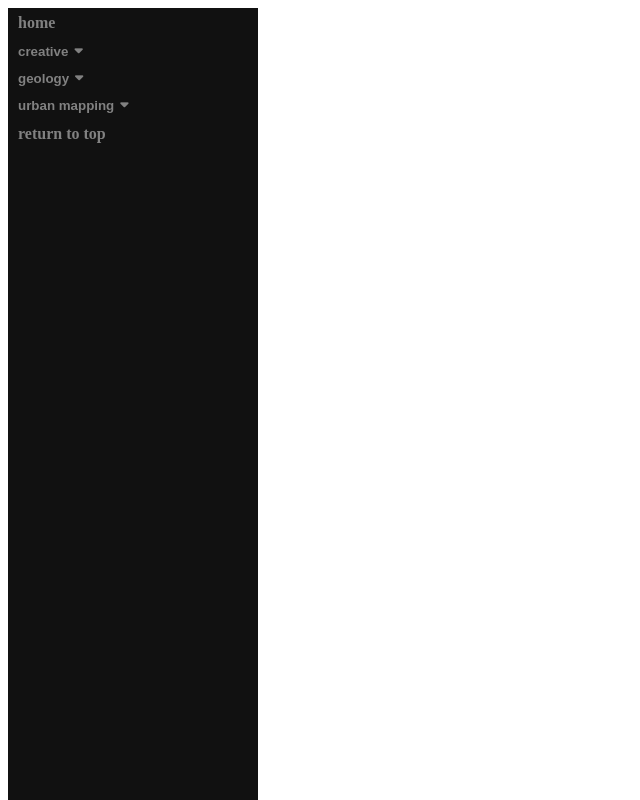
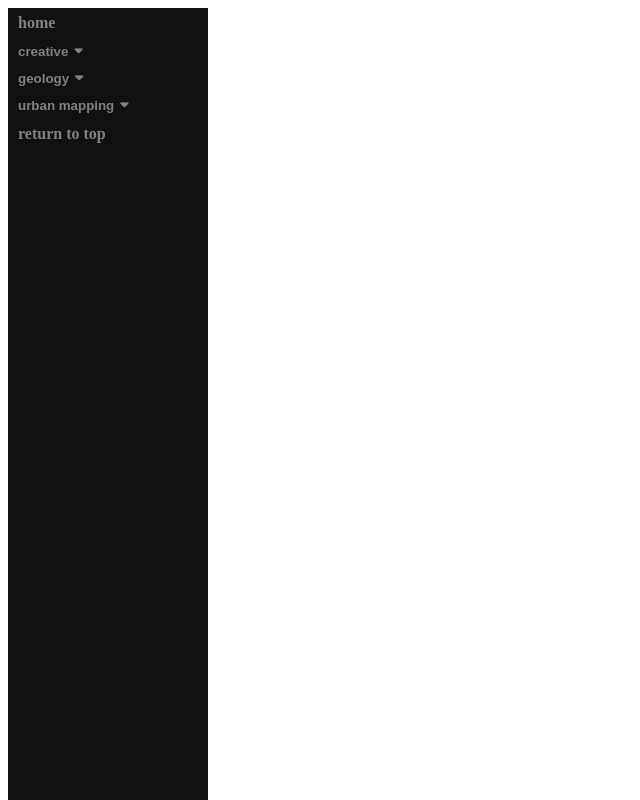
Before and after one commit to jonyappleseed/website, a PHP site: page /design/header.html in a window 1280 px wide. Shown: the whole page, without its empty margins (0-640 px from the left). Run offline with PHP 8.4, Linux system fonts and the light colour scheme; some libraries are stand-ins or nearby versions; some web fonts are replaced.

Commit message:
added background img

```diff
--- a/css/style.css
+++ b/css/style.css
@@ -1,7 +1,7 @@
 <style>
 	body {
 	font-family: Ebrima, serif;
-	background: url('https://filedn.com/l20ianlVwdqbooPcoPGHijk/IMG_1627.JPG') no-repeat center center fixed;
+	background: url('./design/body-background.png') no-repeat center center fixed;
 	-webkit-background-size: cover;
 	-moz-background-size: cover;
 	-o-background-size: cover;
@@ -14,7 +14,7 @@
   .sidenav {
 		margin: 0;
 		padding: 0;
-		width: 250px;
+		width: 200px;
 		background-color: #111;
 		position: fixed;
 		height: 100%;
@@ -29,7 +29,6 @@
 		display: block;
 		border: none;
 		background: none;
-		text-align: left;
 		font-weight: bold;
 		cursor: pointer;
 		outline: none;
```
Also changed, not shown: 1 other file.
